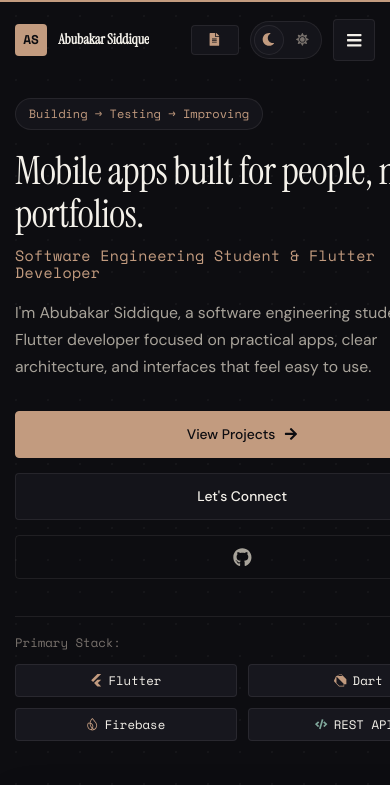
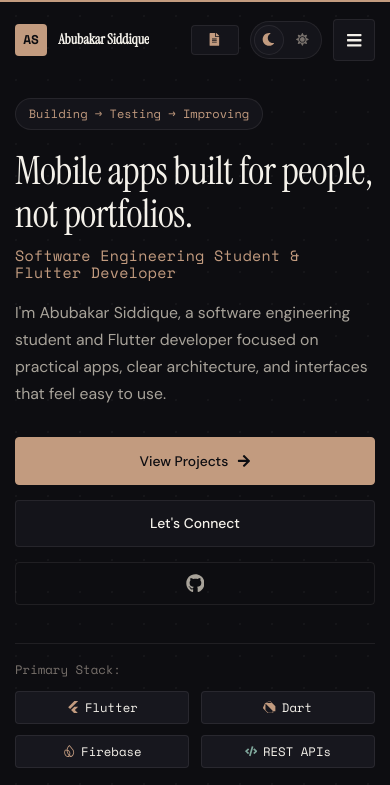
Before and after one commit to mrabukust-cmd/abubakar-portfolio, a React (Vite) app: page / in a window 390 px wide. Shown: the top 785 px of the page. Built offline with nearby package versions, Linux system fonts and the light colour scheme.

Commit message:
Fix narrow viewport overflow

```diff
--- a/src/index.css
+++ b/src/index.css
@@ -575,6 +575,12 @@ select {
     width: 100%;
   }
 
+  .hero-container > *,
+  .hero-content,
+  .hero-visual-wrapper {
+    min-width: 0;
+  }
+
   .window-header {
     padding: 0.65rem 0.75rem;
   }
@@ -606,6 +612,14 @@ select {
   .projects-grid,
   .skills-grid {
     gap: 1.25rem;
+  }
+
+  .journey-section {
+    overflow: hidden;
+  }
+
+  .timeline-container {
+    overflow: clip;
   }
 
   .profile-img-wrapper {
```
